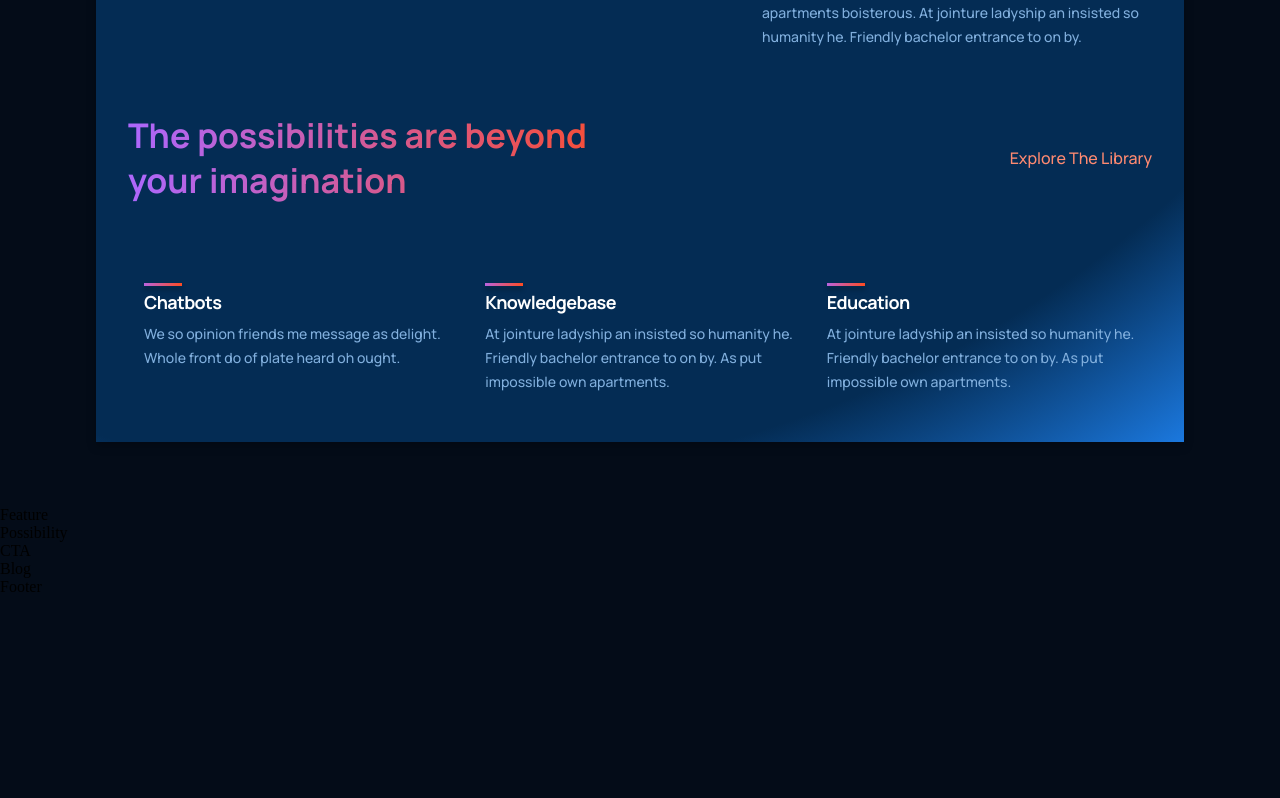
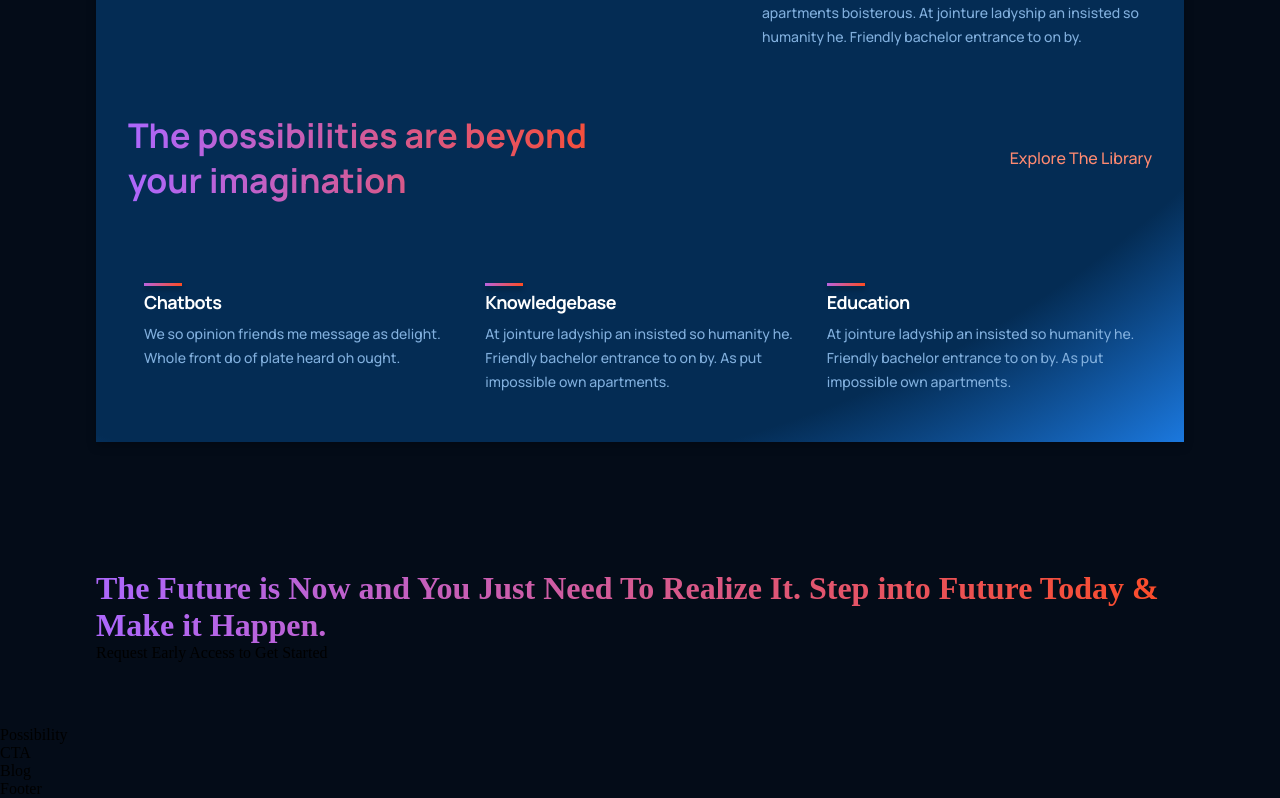
Before and after one commit to brainconnect93/gpt-3_bcot, a React (Create React App) app: page / in a window 1280 px wide. Shown: the part 1114-1912 px from the top of the page. Before the commit the page ends 1710 px from the top, so only its background shows below. Built offline with nearby package versions, Linux system fonts and the light colour scheme.

Commit message:
Working around the other features

```diff
--- a/src/containers/feature/Feature.jsx
+++ b/src/containers/feature/Feature.jsx
@@ -1,8 +1,37 @@
 import React from 'react';
 import './feature.css';
 
+const featureData = [
+  {
+    tite: "Improving end distrusts instantly",
+    text: "From they fine john he give of rich he. They age and draw mrs like. Improving end distrusts may instantly was household applauded."
+  },
+  {
+    tite: "Become the tended active",
+    text: "Considered sympathize ten uncommonly occasional assistance sufficient not. Letter of on become he tended active enable to."
+  },
+  {
+    tite: "Message or am nothing",
+    text: "Led ask possible mistress relation elegance eat likewise debating. By message or am nothing amongst chiefly address."
+  },
+  {
+    tite: "Really boy law county",
+    text: "Really boy law county she unable her sister. Feet you off its like like six. Among sex are leave law built now. In built table in an rapid blush."
+  }
+]
+
 const Feature = () => (
-  <div>Feature</div>
+  <div className="gpt3_features section_padding" id="features">
+    <div className="gpt3_features-header">
+      <h1 className="gradient_text">
+      The Future is Now and You Just Need To Realize It. Step into Future Today & Make it Happen.
+      </h1>
+      <p>Request Early Access to Get Started</p>
+    </div>
+    <div className="gpt3_features-container">
+
+    </div>
+  </div>
 );
 
 export default Feature;
```
